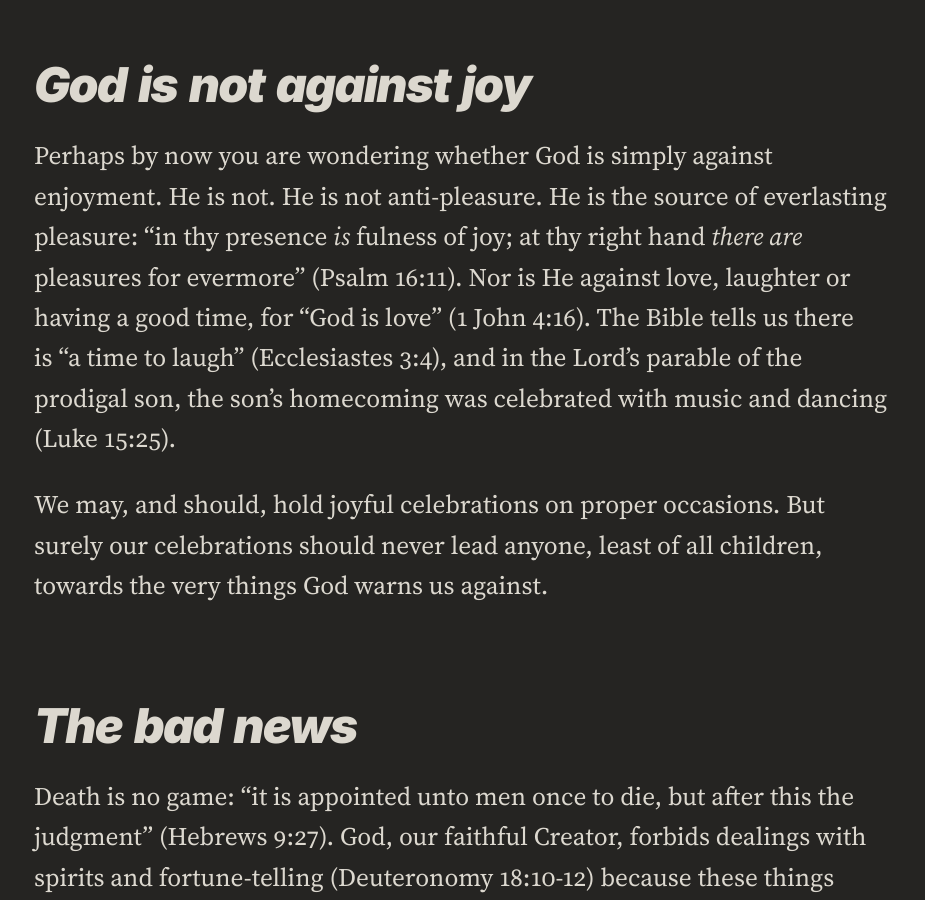
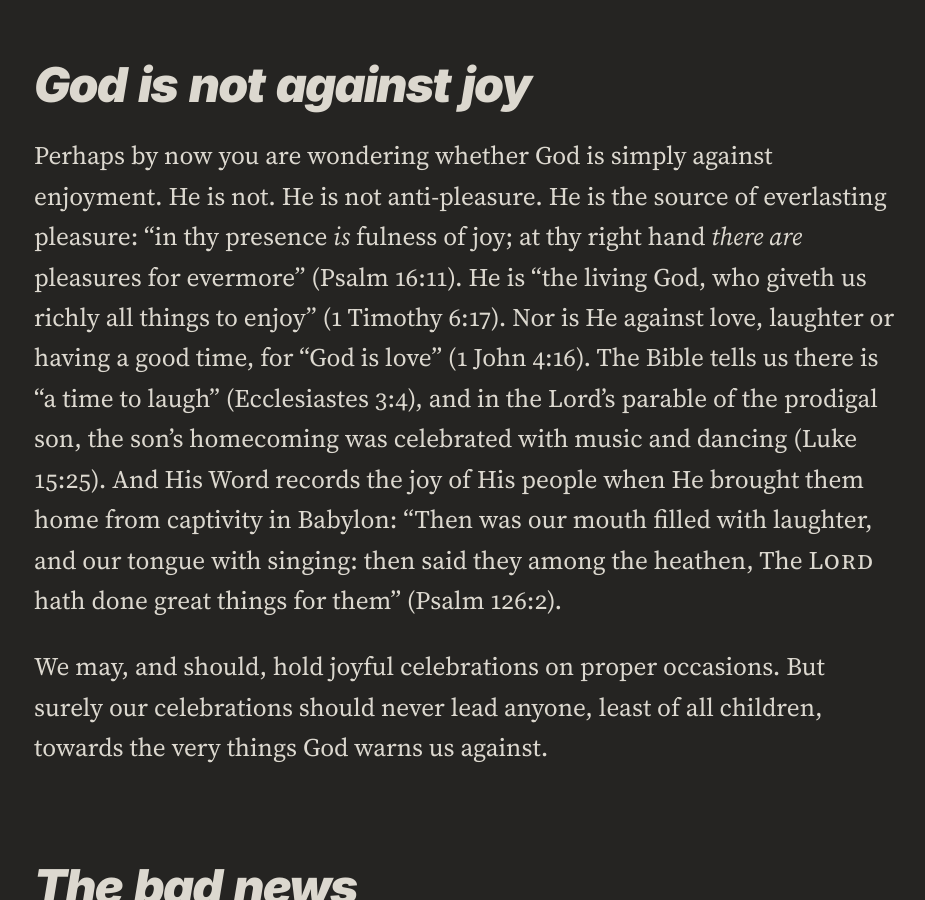
Before and after one commit to ForestWalkUK/truthpeaceandlove, a Jekyll site: the page built from _posts/2026-10-30-afraid-of-the-dark-halloween-light-of-the-world.md, in a window 1280 px wide and 900 px high, scrolled down 12684 px. Shown: the whole window, without its empty margins (14-939 px from the left). Built offline with Jekyll 4.4.1, drawn with Linux system fonts in a browser that asks for light colours; some of the changed text lies outside the part shown.

Commit message:
Update 2026-10-30-afraid-of-the-dark-halloween-light-of-the-world.md
- Updated heading to remove "we" for clarity that I do not celebrate
- Added 2 x Scriptures to "God is not against joy" section

```diff
--- a/_posts/2026-10-30-afraid-of-the-dark-halloween-light-of-the-world.md
+++ b/_posts/2026-10-30-afraid-of-the-dark-halloween-light-of-the-world.md
@@ -47,7 +47,7 @@ To answer that, it helps first to know what the night actually is. The name mean
 
 For those who treasure Scottish tradition, there is a part of Scotland’s story worth knowing. Guising and lanterns are often cherished as “the old ways”, but they grew up around a night of wandering spirits and prayers for the dead. At the Reformation, Scotland abolished such days, because none of it came from the Bible. The Scottish Reformers did not do this to rob anyone of joy, but because they had rediscovered something far better in the Scriptures, and many who came after them counted it worth their lives. To set Halloween aside is not to abandon Scotland’s heritage; it is to return to the noblest part of it.
 
-## What are we really celebrating?
+## What is really being celebrated?
 
 Some will say, “We don’t care about the history; it’s just fun now. We’re not celebrating anything dark. We’re celebrating our children, our friends, our street.” I believe them. But the things people celebrate *with* still carry their own message, whatever they intend. A child who dresses as a ghost, or knocks on doors between skeletons and witches, is quietly being told that the dead may wander among us, that witchcraft is a game, and that death itself is something to laugh at. These are not harmless ideas, as we shall see, for they contradict what God has told us about death and the world of spirits. The imagery of the night is violence, death, witchcraft and fear, turned into entertainment, and imagery teaches, even when nobody means it to.
 
@@ -97,7 +97,7 @@ Second, Halloween trivialises what is real, such as witchcraft, which Scripture
 
 ## God is not against joy
 
-Perhaps by now you are wondering whether God is simply against enjoyment. He is not. He is not anti-pleasure. He is the source of everlasting pleasure: “in thy presence *is* fulness of joy; at thy right hand *there are* pleasures for evermore” (Psalm 16:11). Nor is He against love, laughter or having a good time, for “God is love” (1 John 4:16). The Bible tells us there is “a time to laugh” (Ecclesiastes 3:4), and in the Lord’s parable of the prodigal son, the son’s homecoming was celebrated with music and dancing (Luke 15:25).
+Perhaps by now you are wondering whether God is simply against enjoyment. He is not. He is not anti-pleasure. He is the source of everlasting pleasure: “in thy presence *is* fulness of joy; at thy right hand *there are* pleasures for evermore” (Psalm 16:11). He is “the living God, who giveth us richly all things to enjoy” (1 Timothy 6:17). Nor is He against love, laughter or having a good time, for “God is love” (1 John 4:16). The Bible tells us there is “a time to laugh” (Ecclesiastes 3:4), and in the Lord’s parable of the prodigal son, the son’s homecoming was celebrated with music and dancing (Luke 15:25). And His Word records the joy of His people when He brought them home from captivity in Babylon: “Then was our mouth filled with laughter, and our tongue with singing: then said they among the heathen, The LORD hath done great things for them” (Psalm 126:2).
 
 We may, and should, hold joyful celebrations on proper occasions. But surely our celebrations should never lead anyone, least of all children, towards the very things God warns us against.
 
```
